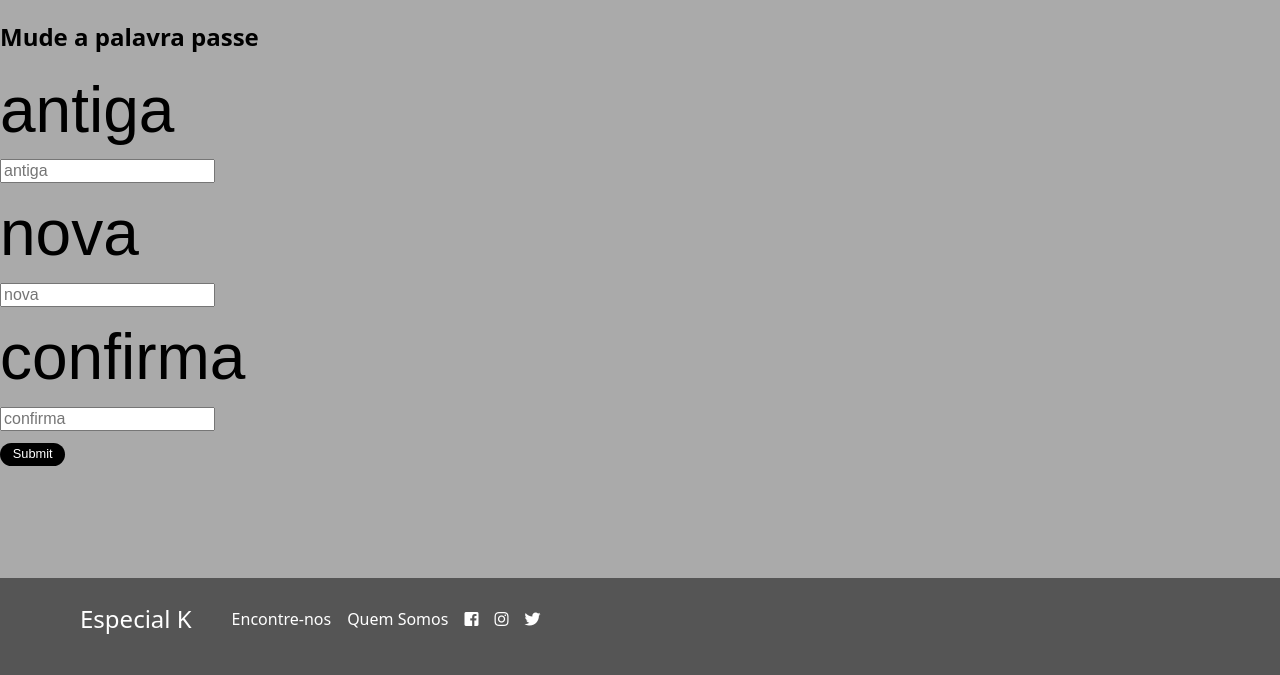
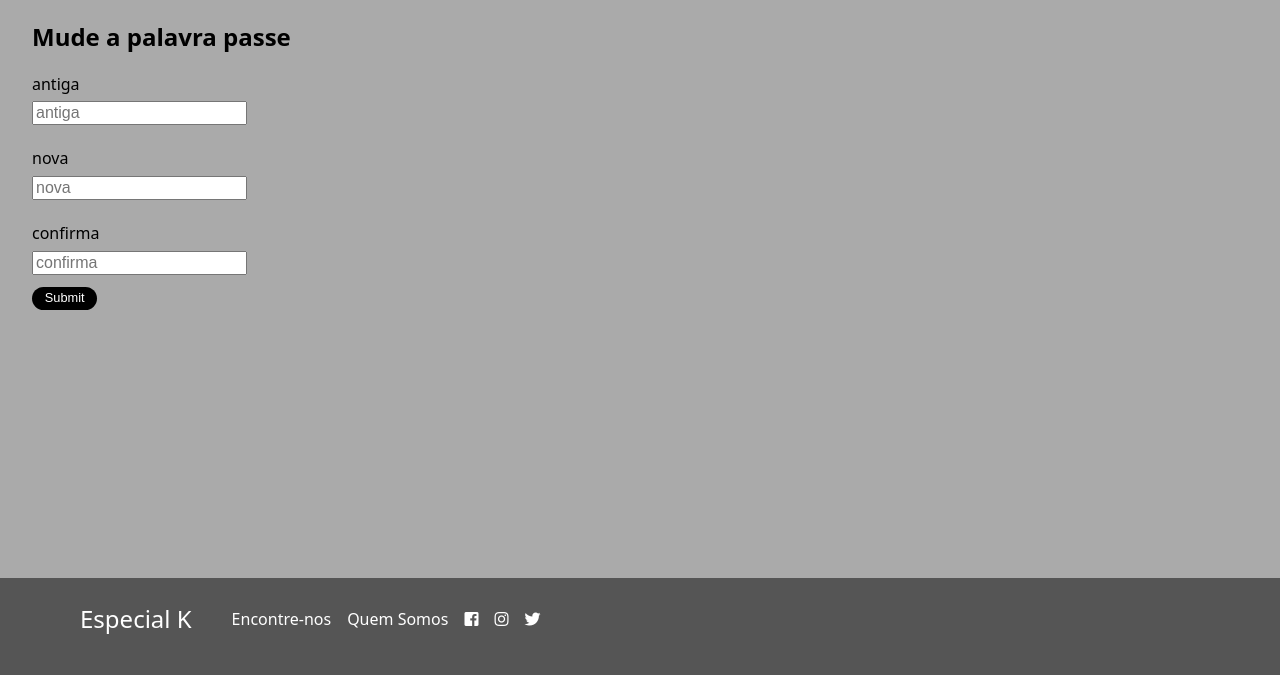
Before and after one commit to up201705215/trabalho_sibd_EspecialK, a PHP site: page /change_user in a window 1280 px wide. Shown: the part 125-800 px from the top of the page. Run offline with PHP 8.4, Linux system fonts and the light colour scheme; data comes from the database, SQL or seed files in the repository; both versions use the stored data as it was after the commit; some libraries are stand-ins or nearby versions.

Commit message:
commit_22_46

```diff
--- a/html/css/style.css
+++ b/html/css/style.css
@@ -27,6 +27,24 @@ body {
 body .wrapper {
   margin-left: 2em;
   color: var(--background);
+}
+
+body .wrapper button {
+  display: block;
+  background: var(--background-color);
+  color: var(--primary-color);
+  border-radius: 30px;
+  outline: none;
+  padding: 0.4em 1em;
+  border: none;
+  line-height: 100%;
+  font-size: 0.8em;
+  top: 0em;
+}
+
+body .wrapper button:hover {
+  background: var(--primary-color);
+  color: var(--background-color);
 }
 
 body .wrapper img {
@@ -646,7 +664,20 @@ body > footer {
 
 #delivery select {
 	margin: 0 0 1em 0;
+}
 
+#change_user {
+	margin-left: 2em;
+}
+
+#change_user p {
+	margin: 1em 0 0 0;
+	text-indent: 0em;
+	font-size: 1em;
+}
+
+#change_user select {
+	margin: 0 0 1em 0;
 }
 
 input[type="submit"]{
--- a/html/templates/change_user.php
+++ b/html/templates/change_user.php
@@ -1,11 +1,11 @@
 <section id="change_user">
   <h2>Mude a palavra passe</h2>
   <form action="action_change_user.php" method="post" enctype="multipart/form-data">
-    <label for="password">antiga</label>
+    <p for="password">antiga</p>
     <input type="password" name="antiga" placeholder="antiga">
-    <label for="password">nova</label>
+    <p for="password">nova</p>
     <input type="password" name="nova" placeholder="nova">
-    <label for="password">confirma</label>
+    <p for="password">confirma</p>
     <input type="password" name="confirma" placeholder="confirma">
     <!-- <label for="email">Email</label>
     <input type="text" name="email" placeholder="email">
```
Also changed, not shown: html/templates/action_delivery.php (+6 -3 lines), html/templates/action_takeaway.php (+4 -4 lines), html/sql/products.db.
